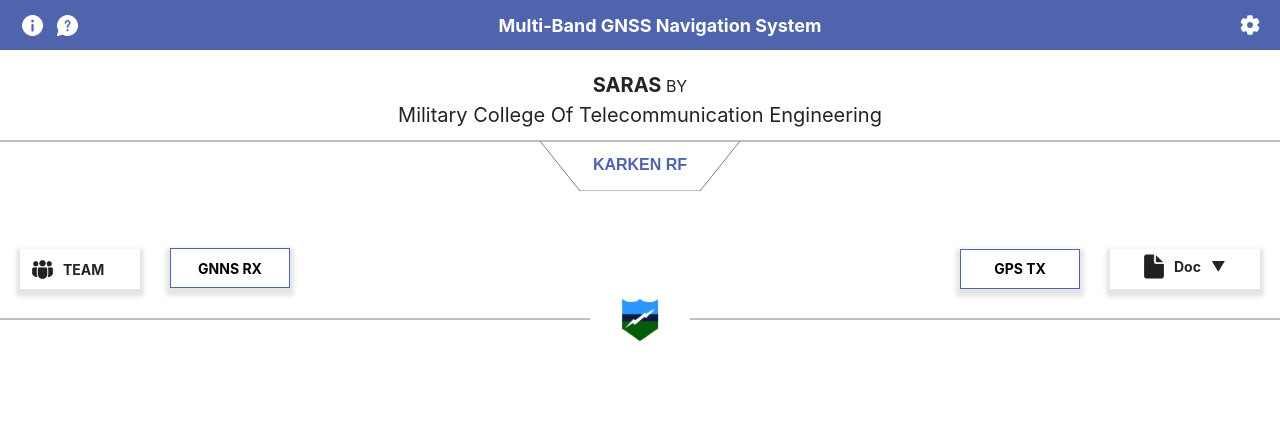
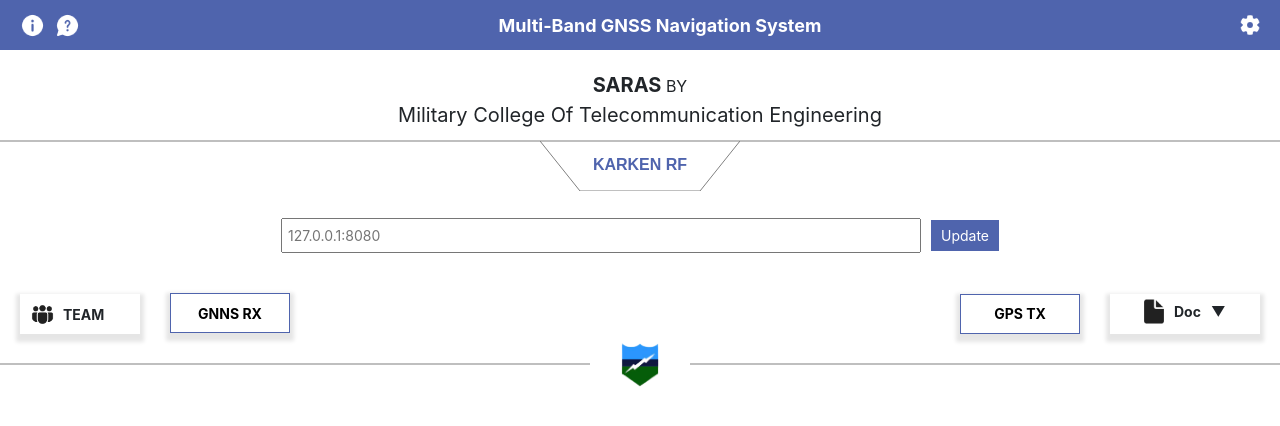
Before and after one commit to LivinArt/GNSS-Navigation-System, a React (Create React App) app in the folder client/: page /mainDash in a window 1280 px wide. Shown: the top 426 px of the page. Built offline with nearby package versions, Linux system fonts and the light colour scheme.

Commit message:
add input box and set by default value

```diff
--- a/client/package.json
+++ b/client/package.json
@@ -10,6 +10,7 @@
     "bootstrap": "^5.3.3",
     "react": "^18.3.1",
     "react-dom": "^18.3.1",
+    "react-hot-toast": "^2.4.1",
     "react-router-dom": "^6.23.1",
     "react-scripts": "5.0.1",
     "sweetalert2": "^11.12.0",
--- a/client/src/views/MainDash/MainDash.css
+++ b/client/src/views/MainDash/MainDash.css
@@ -167,3 +167,30 @@
 .logo-container::after {
   right: 0;
 }
+
+.input-update-container {
+  display: flex;
+  justify-content: center;
+  align-items: center;
+  margin-top: 10px;
+}
+
+.website-input {
+  width: 50%; /* Decrease the width */
+  padding: 5px;
+  font-size: 14px;
+  margin-right: 10px; /* Add some space between input and button */
+}
+
+.update-btn {
+  padding: 5px 10px;
+  font-size: 14px;
+  background-color: #4F64AD;
+  color: white;
+  border: none;
+  cursor: pointer;
+}
+
+.update-btn:hover {
+  background-color: #3d4f88;
+}
--- a/client/src/views/MainDash/MainDash.js
+++ b/client/src/views/MainDash/MainDash.js
@@ -1,5 +1,6 @@
 import React, { useState, useRef, useEffect } from 'react';
 import { Link } from 'react-router-dom';
+import toast, { Toaster } from 'react-hot-toast';
 import './MainDash.css';
 import item from './item.png';
 import question from './question.png';
@@ -15,6 +16,7 @@
   };
 
   const [dropdownOpen, setDropdownOpen] = useState(false);
+  const [website, setWebsite] = useState(localStorage.getItem('website') || '');
 
   const toggleDropdown = () => {
     setDropdownOpen(!dropdownOpen);
@@ -24,7 +26,12 @@
     setDropdownOpen(false);
   };
 
-  // Close dropdown when clicking outside
+  const handleUpdate = () => {
+    console.log(`Website updated to: ${website}`);
+    localStorage.setItem('website', website);
+    toast.success('Website updated successfully!');
+  };
+
   useEffect(() => {
     const handleOutsideClick = (event) => {
       if (dropdownRef.current && !dropdownRef.current.contains(event.target)) {
@@ -40,14 +47,14 @@
 
   const dropdownRef = useRef(null);
 
-  // Prevent propagation when clicking on the dropdown icon
   const handleDropdownIconClick = (event) => {
-    event.stopPropagation(); // Prevents the click event from reaching the button
-    toggleDropdown(); // Toggle dropdown state
+    event.stopPropagation();
+    toggleDropdown();
   };
 
   return (
     <div className="dashboard-container">
+      <Toaster />
       <nav className="navbar">
         <div className="left-images">
           <img src={item} alt="Left Image 1" className="left-image" />
@@ -83,6 +90,16 @@
             KARKEN RF
           </text>
         </svg>
+        <div className="input-update-container">
+          <input
+            type="text"
+            value={website}
+            onChange={(e) => setWebsite(e.target.value)}
+            placeholder="127.0.0.1:8080"
+            className="website-input"
+          />
+          <button onClick={handleUpdate} className="update-btn">Update</button>
+        </div>
       </div>
       <div className="button-container">
         <div className="left-buttons">
```
Also changed, not shown: 1 other file (tests, documents, lock files or other folders).
